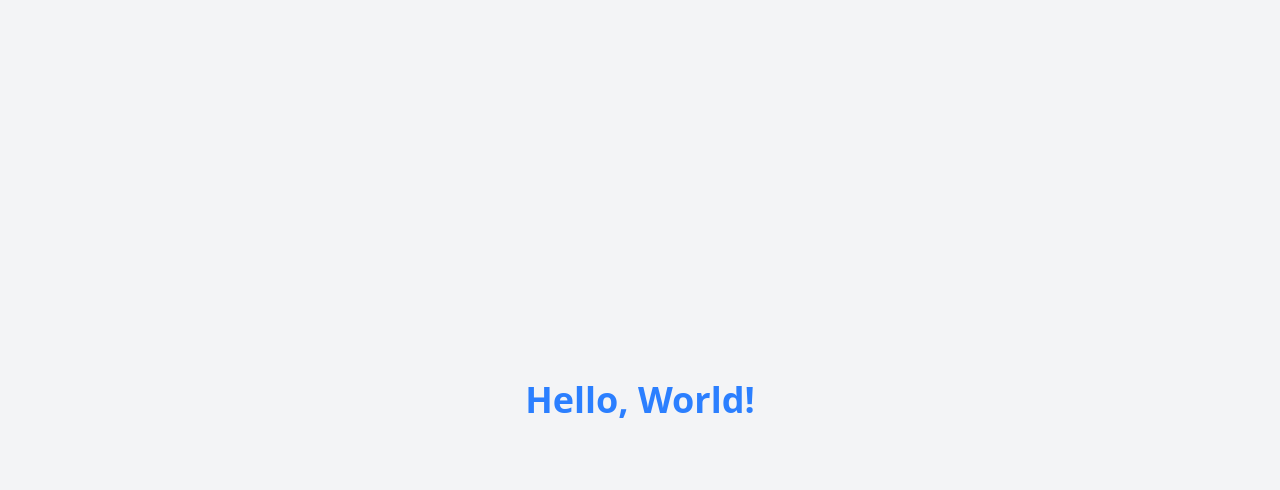
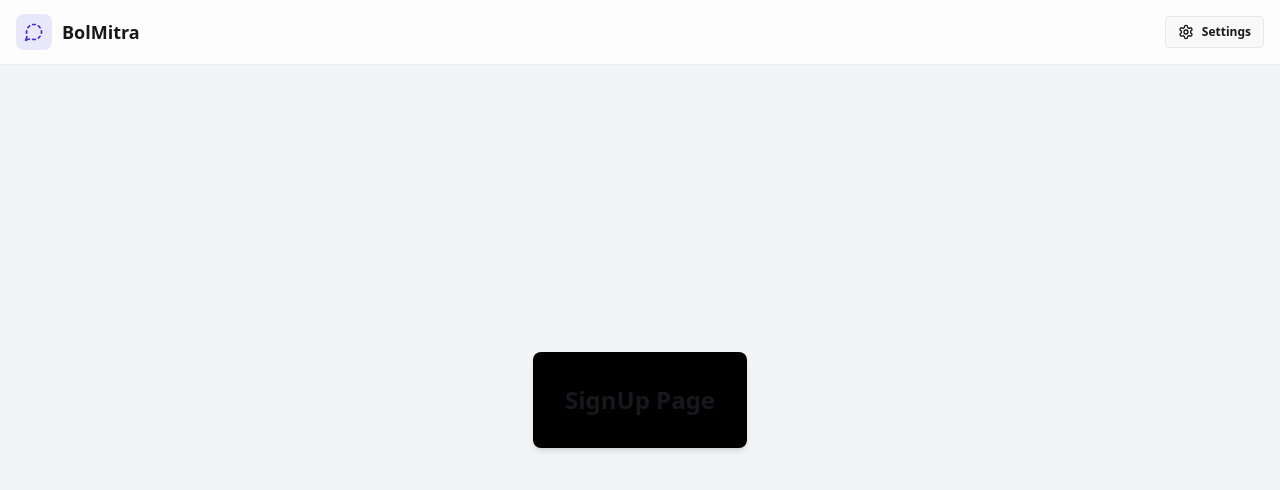
Before and after one commit to Niraj-Node/BolMitra, a React (Vite) app in the folder frontend/: page /signup in a window 1280 px wide. Shown: the top 490 px of the page. Built offline with nearby package versions, Linux system fonts and the light colour scheme; no server answers.

Commit message:
Basic Route & Auth Configuration

```diff
--- a/frontend/package.json
+++ b/frontend/package.json
@@ -12,6 +12,7 @@
   "dependencies": {
     "@tailwindcss/vite": "^4.1.7",
     "axios": "^1.9.0",
+    "lucide-react": "^0.511.0",
     "react": "^19.1.0",
     "react-dom": "^19.1.0",
     "react-hot-toast": "^2.5.2",
--- a/frontend/src/App.jsx
+++ b/frontend/src/App.jsx
@@ -1,9 +1,45 @@
+import Navbar from "./components/Navbar";
+
+import HomePage from "./pages/HomePage";
+import SignUpPage from "./pages/SignUpPage";
+import LoginPage from "./pages/LoginPage";
+import SettingsPage from "./pages/SettingsPage";
+import ProfilePage from "./pages/ProfilePage";
+
+import { Routes, Route, Navigate } from "react-router-dom";
+import { useAuthStore } from "./store/useAuthStore";
+import { useEffect } from "react";
+
+import { Loader } from "lucide-react";
+
 const App = () => {
+  const { authUser, checkAuth, isCheckingAuth } = useAuthStore();
+
+  useEffect(() => {
+    checkAuth();
+  }, [checkAuth]);
+
+  console.log({ authUser });
+
+  if (isCheckingAuth && !authUser)
+    return (
+      <div className="flex items-center justify-center h-screen">
+        <Loader className="size-10 animate-spin" />
+      </div>
+    );
+
   return (
-    <div className="flex items-center justify-center h-screen bg-gray-100">
-      <h1 className="text-4xl font-bold text-blue-500">Hello, World!</h1>
+    <div>
+      <Navbar />
+
+      <Routes>
+        <Route path="/" element={authUser ? <HomePage /> : <Navigate to="/login" />} />
+        <Route path="/signup" element={!authUser ? <SignUpPage /> : <Navigate to="/" />} />
+        <Route path="/login" element={!authUser ? <LoginPage /> : <Navigate to="/" />} />
+        <Route path="/settings" element={<SettingsPage />} />
+        <Route path="/profile" element={authUser ? <ProfilePage /> : <Navigate to="/login" />} />
+      </Routes>
     </div>
   );
 };
-
 export default App;
--- /dev/null
+++ b/frontend/src/components/Navbar.jsx
@@ -0,0 +1,55 @@
+import { Link } from "react-router-dom";
+import { useAuthStore } from "../store/useAuthStore";
+import { LogOut, MessageCircleDashed, Settings, User } from "lucide-react";
+
+const Navbar = () => {
+  const { logout, authUser } = useAuthStore();
+
+  return (
+    <header
+      className="bg-base-100 border-b border-base-300 fixed w-full top-0 z-40
+    backdrop-blur-lg bg-base-100/80"
+    >
+      <div className="container mx-auto px-4 h-16">
+        <div className="flex items-center justify-between h-full">
+          <div className="flex items-center gap-8">
+            <Link to="/" className="flex items-center gap-2.5 hover:opacity-80 transition-all">
+              <div className="size-9 rounded-lg bg-primary/10 flex items-center justify-center">
+                <MessageCircleDashed className="w-5 h-5 text-primary" />
+              </div>
+              <h1 className="text-lg font-bold">BolMitra</h1>
+            </Link>
+          </div>
+
+          <div className="flex items-center gap-2">
+            <Link
+              to={"/settings"}
+              className={`
+              btn btn-sm gap-2 transition-colors
+
+              `}
+            >
+              <Settings className="w-4 h-4" />
+              <span className="hidden sm:inline">Settings</span>
+            </Link>
+
+            {authUser && (
+              <>
+                <Link to={"/profile"} className={`btn btn-sm gap-2`}>
+                  <User className="size-5" />
+                  <span className="hidden sm:inline">Profile</span>
+                </Link>
+
+                <button className="flex gap-2 items-center" onClick={logout}>
+                  <LogOut className="size-5" />
+                  <span className="hidden sm:inline">Logout</span>
+                </button>
+              </>
+            )}
+          </div>
+        </div>
+      </div>
+    </header>
+  );
+};
+export default Navbar;
--- /dev/null
+++ b/frontend/src/pages/HomePage.jsx
@@ -0,0 +1,11 @@
+const HomePage = () => {
+  return (
+    <div className="flex items-center justify-center min-h-screen bg-gray-100">
+      <div className="bg-black shadow-md rounded-lg p-8">
+        <h1 className="text-2xl font-bold text-center">Home Page</h1>
+      </div>
+    </div>
+  );
+};
+
+export default HomePage;
--- /dev/null
+++ b/frontend/src/pages/LoginPage.jsx
@@ -0,0 +1,10 @@
+const LoginPage = () => {
+  return (
+    <div className="flex items-center justify-center min-h-screen bg-gray-100">
+      <div className="bg-black shadow-md rounded-lg p-8">
+        <h1 className="text-2xl font-bold text-center">Login Page</h1>
+      </div>
+    </div>
+  );
+};
+export default LoginPage;
--- /dev/null
+++ b/frontend/src/pages/ProfilePage.jsx
@@ -0,0 +1,10 @@
+const ProfilePage = () => {
+  return (
+    <div className="flex items-center justify-center min-h-screen bg-gray-100">
+      <div className="bg-black shadow-md rounded-lg p-8">
+        <h1 className="text-2xl font-bold text-center">Profile Page</h1>
+      </div>
+    </div>
+  );
+};
+export default ProfilePage;
--- /dev/null
+++ b/frontend/src/pages/SettingsPage.jsx
@@ -0,0 +1,10 @@
+const SettingsPage = () => {
+  return (
+    <div className="flex items-center justify-center min-h-screen bg-gray-100">
+      <div className="bg-black shadow-md rounded-lg p-8">
+        <h1 className="text-2xl font-bold text-center">Settings Page</h1>
+      </div>
+    </div>
+  );
+};
+export default SettingsPage;
--- /dev/null
+++ b/frontend/src/pages/SignUpPage.jsx
@@ -0,0 +1,10 @@
+const SignUpPage = () => {
+  return (
+    <div className="flex items-center justify-center min-h-screen bg-gray-100">
+      <div className="bg-black shadow-md rounded-lg p-8">
+        <h1 className="text-2xl font-bold text-center">SignUp Page</h1>
+      </div>
+    </div>
+  );
+};
+export default SignUpPage;
--- /dev/null
+++ b/frontend/src/store/useAuthStore.js
@@ -0,0 +1,24 @@
+import { create } from "zustand";
+import { axiosInstance } from "../utils/axios.js";
+
+export const useAuthStore = create((set, get) => ({
+  authUser: null,
+  isSigningUp: false,
+  isLoggingIn: false,
+  isUpdatingProfile: false,
+  isCheckingAuth: true,
+
+  checkAuth: async () => {
+    try {
+      const res = await axiosInstance.get("/auth/check");
+
+      set({ authUser: res.data });
+      get().connectSocket();
+    } catch (error) {
+      console.log("Error in checkAuth:", error);
+      set({ authUser: null });
+    } finally {
+      set({ isCheckingAuth: false });
+    }
+  },
+}));
```
Also changed, not shown: 1 other file (tests, documents, lock files or other folders).
